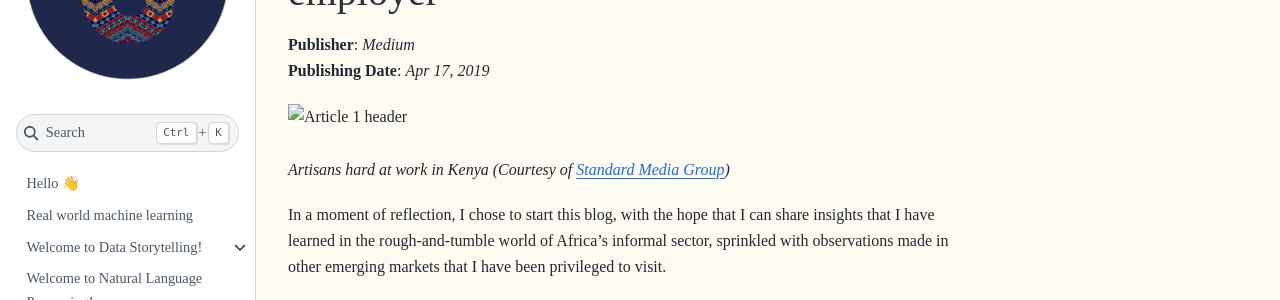
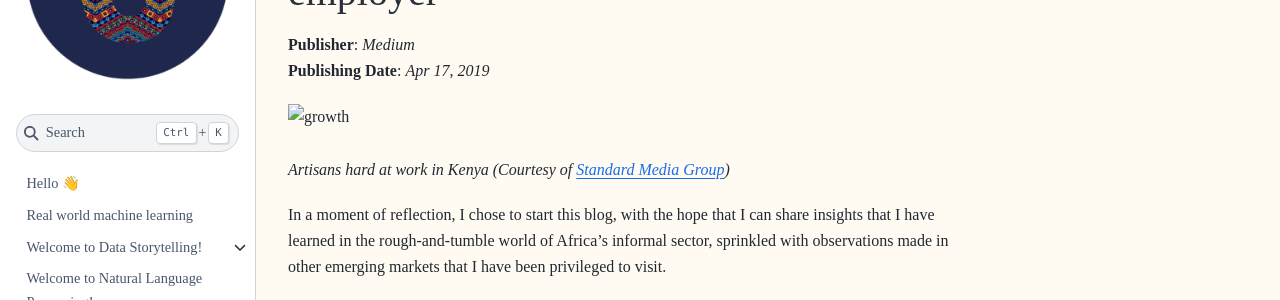
Before and after one commit to CeeThinwa/knowledge-hub, a Jupyter Book: the page built from book/past-articles/growth.md, in a window 1280 px wide. Shown: the part 149-449 px from the top of the page. Built offline with Jupyter Book 1.0.4 settings and Sphinx 7.4.7 and the Sphinx Book theme 1.1.4, drawn with Linux system fonts in a browser that asks for light colours; pages that are not in the unit, such as notebooks, are missing from menus.

Commit message:
Update growth.md

```diff
--- a/book/past-articles/growth.md
+++ b/book/past-articles/growth.md
@@ -3,8 +3,7 @@
 **Publisher**: *Medium*<br>
 **Publishing Date**: *Apr 17, 2019*
 
-<img src="./images/growth.jpeg"
-       alt="Article 1 header" width="25%" /><br>
+![growth](./images/growth.jpeg)<br>
 *Artisans hard at work in Kenya (Courtesy of [Standard Media Group](https://www.standardmedia.co.ke/images/tuesday/mlixqxsbelatc5bc5938ab7dbe.jpg))*
 
 In a moment of reflection, I chose to start this blog, with the hope that I can share insights that I have learned in the rough-and-tumble world of Africa's
```
